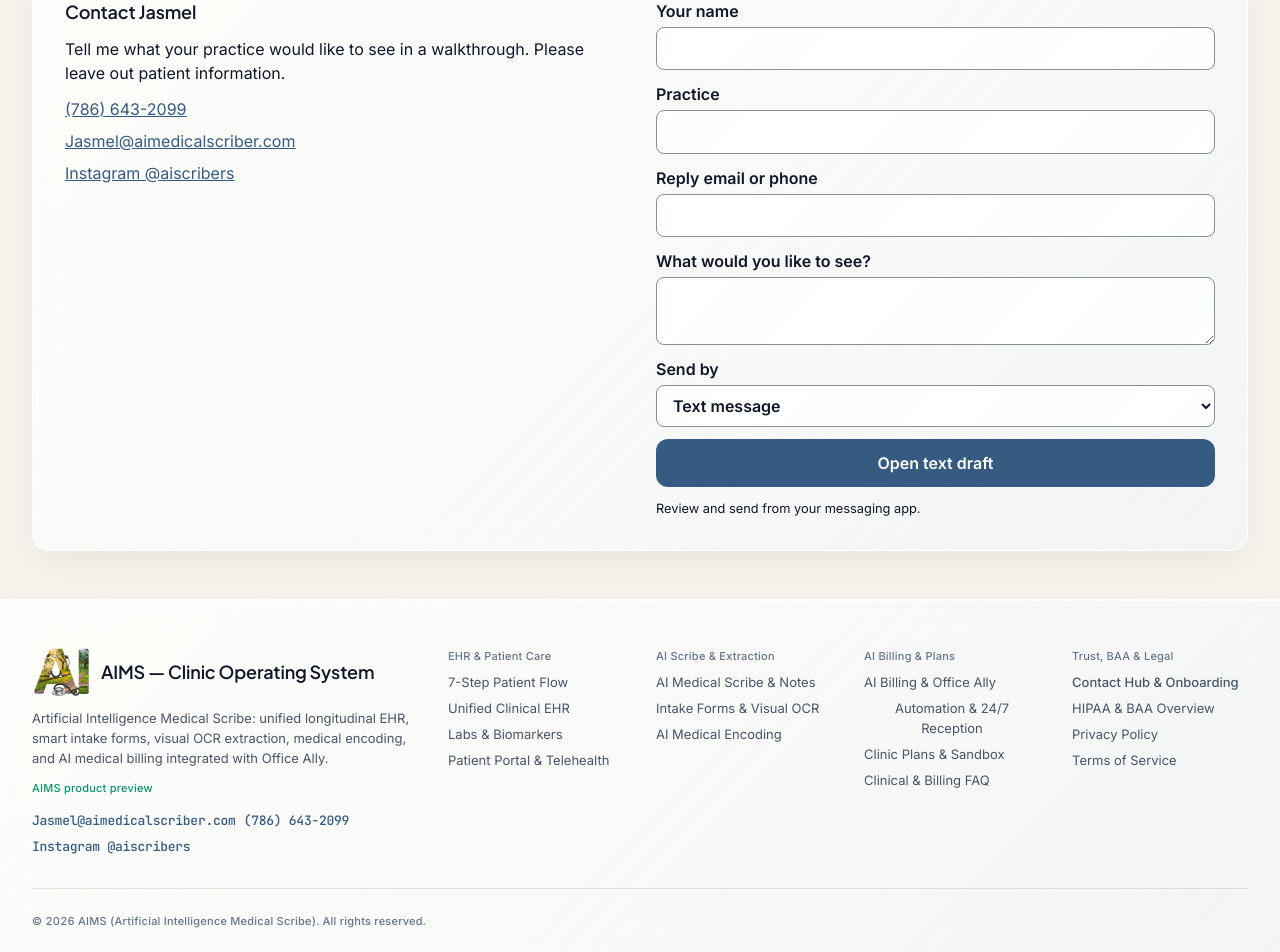
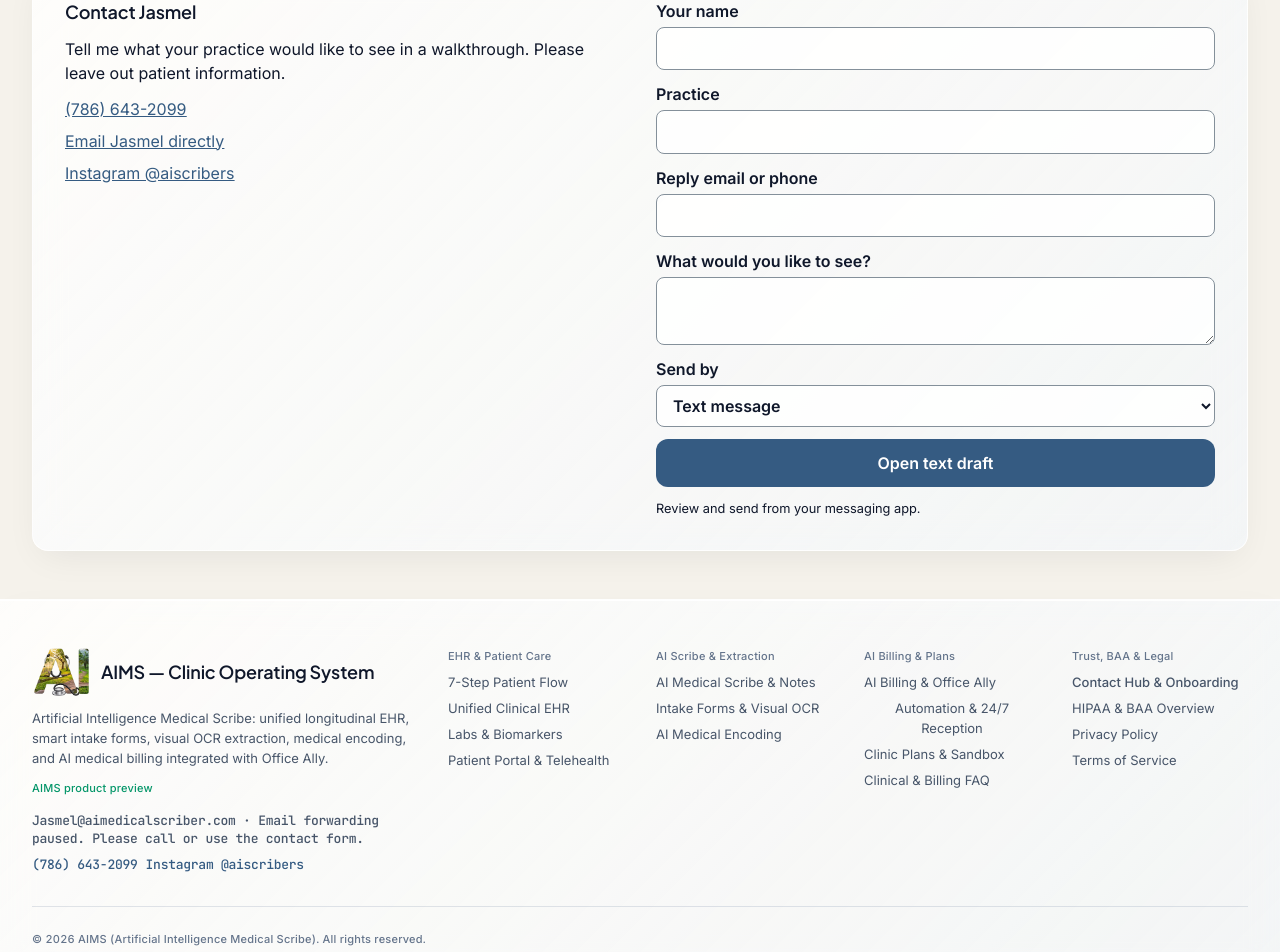
Before and after one commit to Pablodd1/AImedical-scriberwebsite, a React (Vite) app: page / in a window 1280 px wide. Shown: the part 4120-5072 px from the top of the page. Built offline with nearby package versions, Linux system fonts and the light colour scheme.

Commit message:
Keep inquiries reachable during mail forwarding suspension

```diff
--- a/src/App.tsx
+++ b/src/App.tsx
@@ -385,7 +385,7 @@ export default function App() {
                   {siteReview ? 'AIMS product preview' : 'Live at aimedicalscriber.com · Built for HIPAA-conscious workflows · BAA Available'}
                 </div>
                 <div className="font-code-clinical text-xs text-text-secondary pt-1 flex flex-wrap items-center gap-2">
-                  <a className="text-clinical-teal hover:underline" href="mailto:Jasmel@aimedicalscriber.com">Jasmel@aimedicalscriber.com</a>
+                  <span>Jasmel@aimedicalscriber.com · Email forwarding paused. Please call or use the contact form.</span>
                   <a className="text-clinical-teal hover:underline" href="tel:+17866432099">(786) 643-2099</a>
                   <a className="text-clinical-teal hover:underline" href="https://www.instagram.com/aiscribers/" target="_blank" rel="noreferrer">Instagram @aiscribers</a>
                 </div>
--- a/src/components/ClinicTrustModals.tsx
+++ b/src/components/ClinicTrustModals.tsx
@@ -362,7 +362,7 @@ export const LegalPolicyModal: React.FC<LegalPolicyModalProps> = ({
 
             <div className="px-6 py-4 border-t border-border-subtle bg-surface-canvas flex flex-wrap items-center justify-between gap-3 shrink-0">
               <span className="font-caption text-text-muted">
-                Questions for compliance? Email Jasmel@aimedicalscriber.com
+                For questions about privacy, call Jasmel at (786) 643-2099.
               </span>
               <button
                 type="button"
--- a/src/components/ReviewContact.tsx
+++ b/src/components/ReviewContact.tsx
@@ -1,6 +1,7 @@
 import { useState, type FormEvent } from 'react';
 export const siteReview = true;
 export const contactEmail = 'Jasmel@aimedicalscriber.com';
+export const deliveryEmail = 'jasmelacosta@gmail.com';
 export const contactPhone = '+17866432099';
 
 export function ReviewContact({ id }: { id: string }) {
@@ -9,12 +10,12 @@ export function ReviewContact({ id }: { id: string }) {
     event.preventDefault();
     const data = new FormData(event.currentTarget);
     const message = encodeURIComponent(`Hi Jasmel, I’m ${data.get('name')} from ${data.get('practice')}.\n\n${data.get('message')}\n\nReply to: ${data.get('reply')}`);
-    window.location.href = channel === 'text' ? `sms:${contactPhone}?body=${message}` : `mailto:${contactEmail}?subject=AIMS%20practice%20inquiry&body=${message}`;
+    window.location.href = channel === 'text' ? `sms:${contactPhone}?body=${message}` : `mailto:${deliveryEmail}?subject=AIMS%20practice%20inquiry&body=${message}`;
   }
   return <section id={id} className="mx-auto max-w-7xl scroll-mt-32 px-4 py-12 sm:px-8">
     <div className="glass-surface grid gap-8 rounded-2xl border border-border-subtle p-6 sm:p-8 md:grid-cols-2">
       <div><h2 className="font-headline-sm">Contact Jasmel</h2><p className="my-3">Tell me what your practice would like to see in a walkthrough. Please leave out patient information.</p>
-      <div className="grid gap-2 text-clinical-teal underline"><a href={'tel:'+contactPhone}>(786) 643-2099</a><a href={'mailto:'+contactEmail}>{contactEmail}</a><a href="https://www.instagram.com/aiscribers/">Instagram @aiscribers</a></div></div>
+      <div className="grid gap-2 text-clinical-teal underline"><a href={'tel:'+contactPhone}>(786) 643-2099</a><a href={'mailto:'+deliveryEmail}>Email Jasmel directly</a><a href="https://www.instagram.com/aiscribers/">Instagram @aiscribers</a></div></div>
       <form onSubmit={compose} className="aims-inquiry grid gap-3">
         <label>Your name<input name="name" autoComplete="name" required maxLength={80}/></label>
         <label>Practice<input name="practice" autoComplete="organization" required maxLength={100}/></label>
@@ -22,6 +23,6 @@ export function ReviewContact({ id }: { id: string }) {
         <label>What would you like to see?<textarea name="message" maxLength={600} required rows={2}/></label>
         <label>Send by<select value={channel} onChange={e=>setChannel(e.target.value)}><option value="text">Text message</option><option value="email">Email</option></select></label>
         <button className="rounded-xl bg-clinical-teal text-on-primary px-4 py-3 font-semibold">Open {channel} draft</button>
-        <small>Review and send from your messaging app.</small>
+        <small>{channel === 'email' ? 'While forwarding is paused, your draft goes directly to Jasmel’s Gmail inbox.' : 'Review and send from your messaging app.'}</small>
       </form></div></section>;
 }
--- a/src/data/concierge.json
+++ b/src/data/concierge.json
@@ -5,7 +5,7 @@
   {"topic":"billing","terms":"billing,coding,icd,cpt,claims,payments,invoices","reply":"The billing example shows how staff review suggested diagnosis and procedure codes alongside the draft paperwork. Your clinician or biller makes the final coding decision."},
   {"topic":"desk","terms":"front desk,schedule,calendar,reminders,appointments,staff","reply":"The patient flow shows intake, scheduling, reminders, and chart review. If you want to arrange a product walkthrough, choose Contact Jasmel and tell us about your practice."},
   {"topic":"followup","terms":"follow-up,follow up,chart,previous,referrals,instructions","reply":"The visit examples bring earlier notes into view so the clinician can review changes, prepare follow-up instructions, and decide what the patient needs next."},
-  {"topic":"contact","terms":"demo,email,contact,phone,call,pricing,price,cost,book,instagram,human","reply":"You can reach Jasmel at (786) 643-2099 or Jasmel@aimedicalscriber.com. Choose Contact Jasmel to prepare a walkthrough request, or find @aiscribers on Instagram."},
+  {"topic":"contact","terms":"demo,email,contact,phone,call,pricing,price,cost,book,instagram,human","reply":"Call or text Jasmel at (786) 643-2099. Choose Contact Jasmel to prepare a walkthrough request, or find @aiscribers on Instagram."},
   {"topic":"privacy","terms":"privacy,security,hipaa,baa,certified,patient data","reply":"Please use sample information here. For your practice’s privacy requirements, access controls, or agreement terms, Jasmel can walk through the details with you."},
   {"topic":"integrations","terms":"integration,integrate,epic,athena,external ehr","reply":"AIMS is presented as a standalone clinical workspace. An integration with another EHR is not currently offered. Tell Jasmel which system you use if you want to discuss your workflow."},
   {"topic":"voice","terms":"microphone,voice chat,speak to you,voice mode","reply":"Choose Speak to ask a website question by voice in a supported browser. You can also type here or use Call front desk to dial Jasmel directly."},
```
